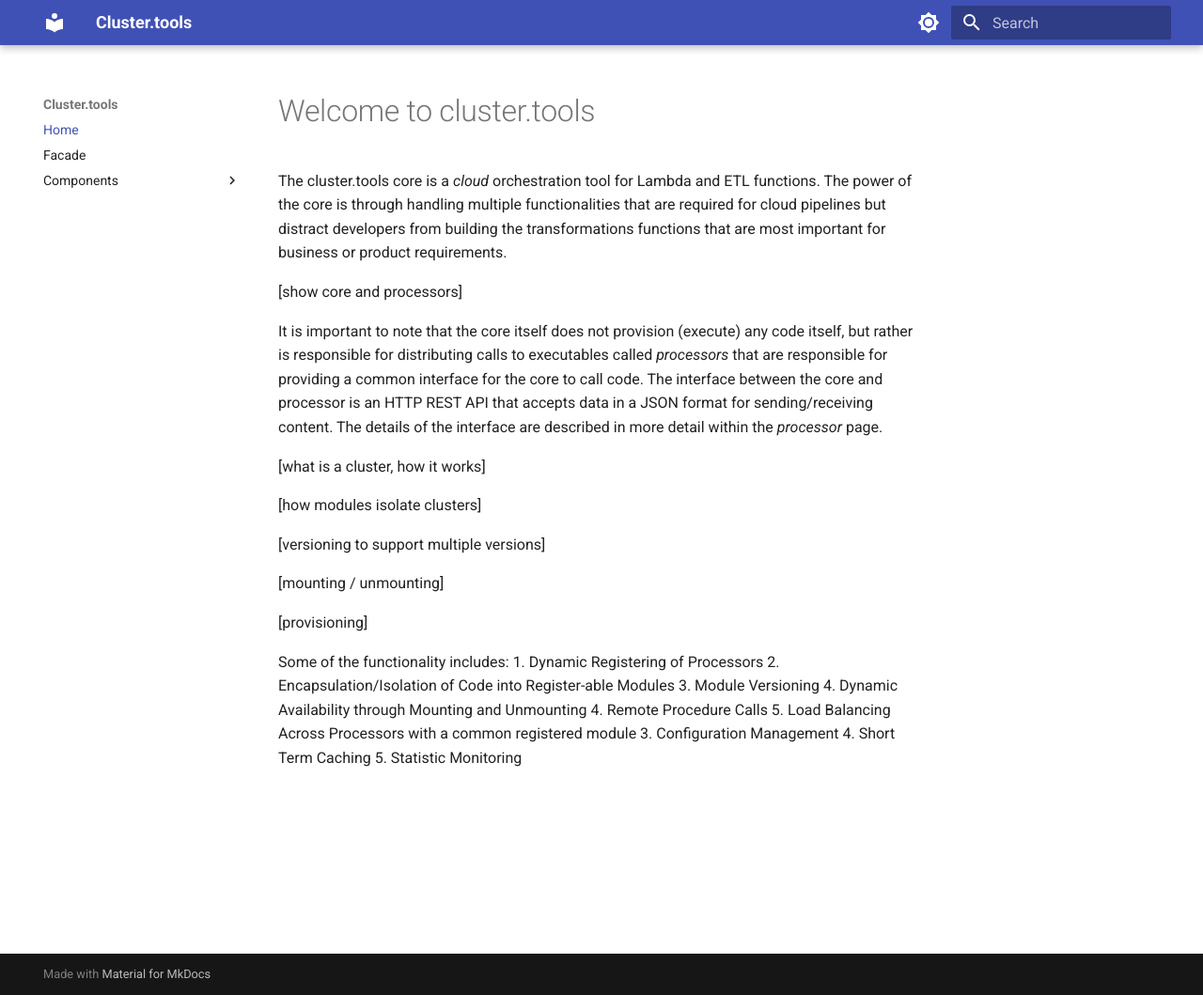
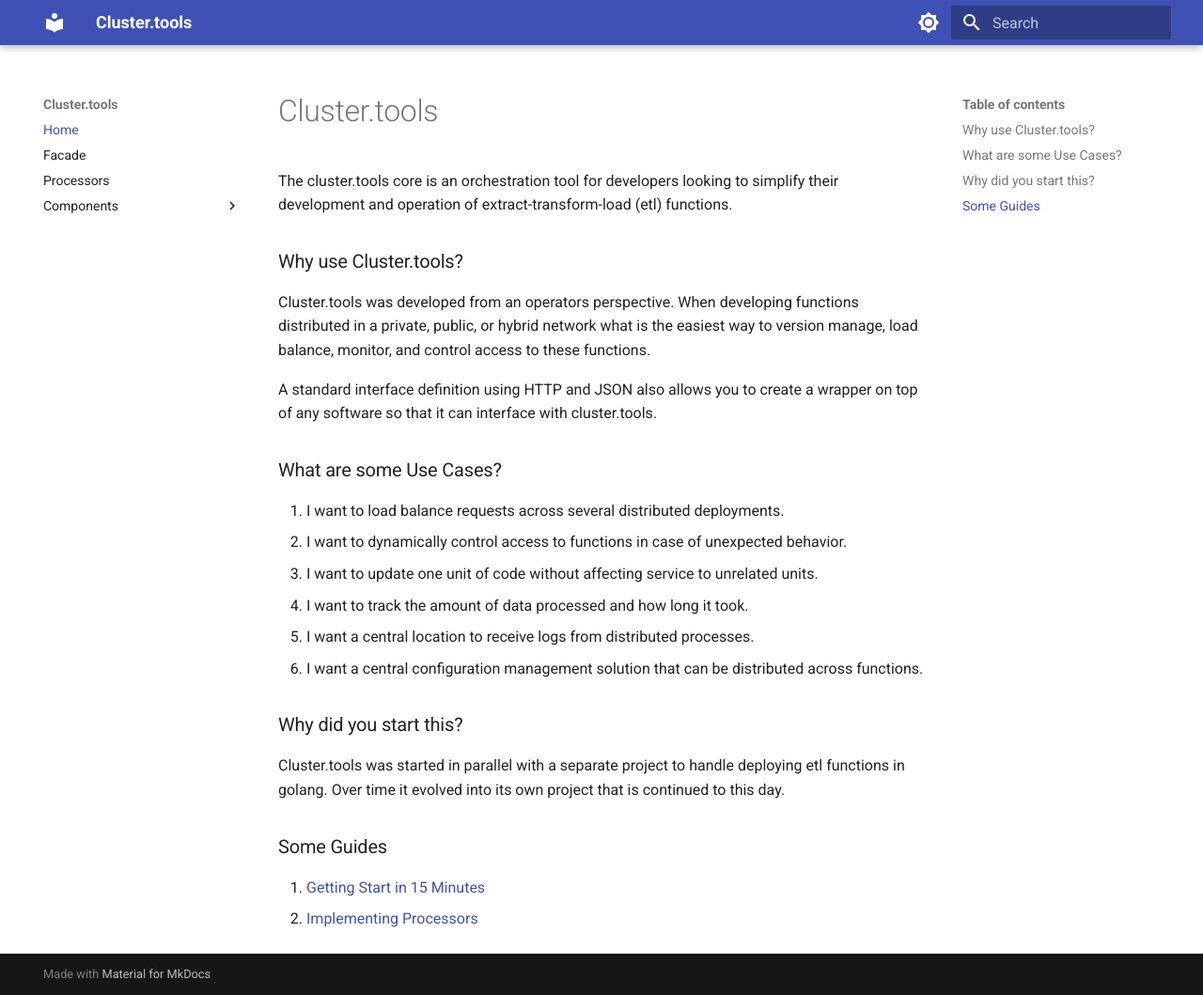
Before and after one commit to GabeCordo/cluster-tools-wiki, an MkDocs documentation site: the page built from docs/index.md, in a window 1280 px wide and 1059 px high. Shown: the whole window at 94% size. Built offline with MkDocs 1.6.1 and Material for MkDocs 9.7.7, drawn with Linux system fonts in a browser that asks for light colours.

Commit message:
modified page format + refreshed index page

```diff
--- a/docs/index.md
+++ b/docs/index.md
@@ -1,31 +1,25 @@
-# Welcome to cluster.tools
+# Cluster.tools
 
-The cluster.tools core is a _cloud_ orchestration tool for Lambda and ETL functions. The power of the core is through handling multiple functionalities that are required for cloud pipelines but distract developers from building the transformations functions that are most important for business or product requirements.
+The cluster.tools core is an orchestration tool for developers looking to simplify their development and operation of extract-transform-load (etl) functions.
 
+### Why use Cluster.tools?
+Cluster.tools was developed from an operators perspective. When developing functions distributed in a private, public, or hybrid network what is the easiest way to version manage, load balance, monitor, and control access to these functions.
 
-[show core and processors]
+A standard interface definition using HTTP and JSON also allows you to create a wrapper on top of any software so that it can interface with cluster.tools.
 
+### What are some Use Cases?
 
-It is important to note that the core itself does not provision (execute) any code itself, but rather is responsible for distributing calls to executables called _processors_ that are responsible for providing a common interface for the core to call code. The interface between the core and processor is an HTTP REST API that accepts data in a JSON format for sending/receiving content. The details of the interface are described in more detail within the _processor_ page.
+1. I want to load balance requests across several distributed deployments.
+2. I want to dynamically control access to functions in case of unexpected behavior.
+3. I want to update one unit of code without affecting service to unrelated units.
+4. I want to track the amount of data processed and how long it took.
+5. I want a central location to receive logs from distributed processes.
+6. I want a central configuration management solution that can be distributed across functions.
 
-[what is a cluster, how it works]
+### Why did you start this?
 
-[how modules isolate clusters]
+Cluster.tools was started in parallel with a separate project to handle deploying etl functions in golang. Over time it evolved into its own project that is continued to this day.
 
-[versioning to support multiple versions]
-
-[mounting / unmounting]
-
-[provisioning]
-
-
-Some of the functionality includes:
-1. Dynamic Registering of Processors
-2. Encapsulation/Isolation of Code into Register-able Modules
-3. Module Versioning
-4. Dynamic Availability through Mounting and Unmounting
-4. Remote Procedure Calls
-5. Load Balancing Across Processors with a common registered module
-3. Configuration Management
-4. Short Term Caching
-5. Statistic Monitoring
+### Some Guides
+1. [Getting Start in 15 Minutes](in15min.md)
+2. [Implementing Processors](processors.md)
--- a/mkdocs.yml
+++ b/mkdocs.yml
@@ -21,6 +21,7 @@
 nav:
   - Home: index.md
   - Facade: facade.md
+  - Processors: processors.md
   - Components:
     - Cache: "/components/cache.md"
     - Database: "/components/database.md"
```
Also changed, not shown: docs/in15min.md (added, +31 -0 lines), docs/processors.md (added, +113 -0 lines).
